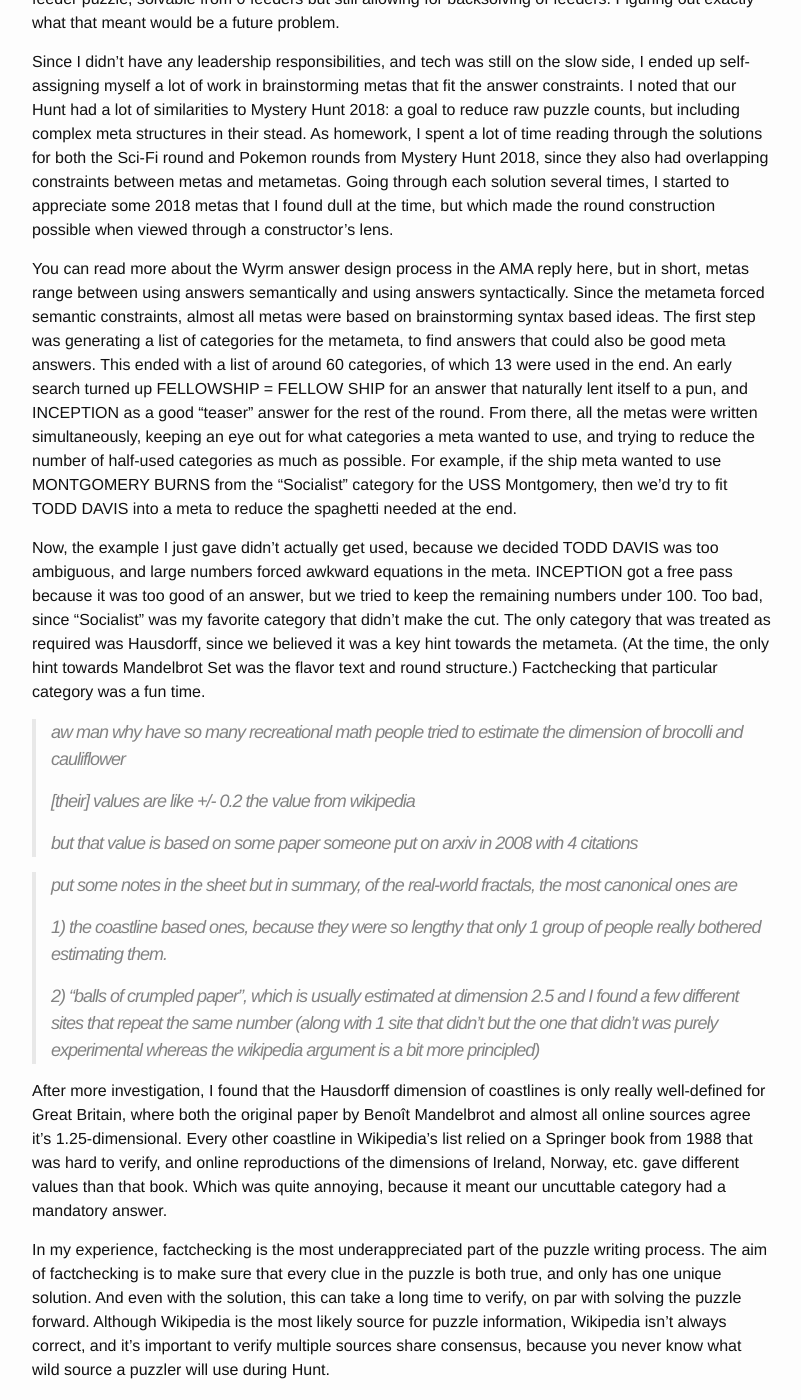
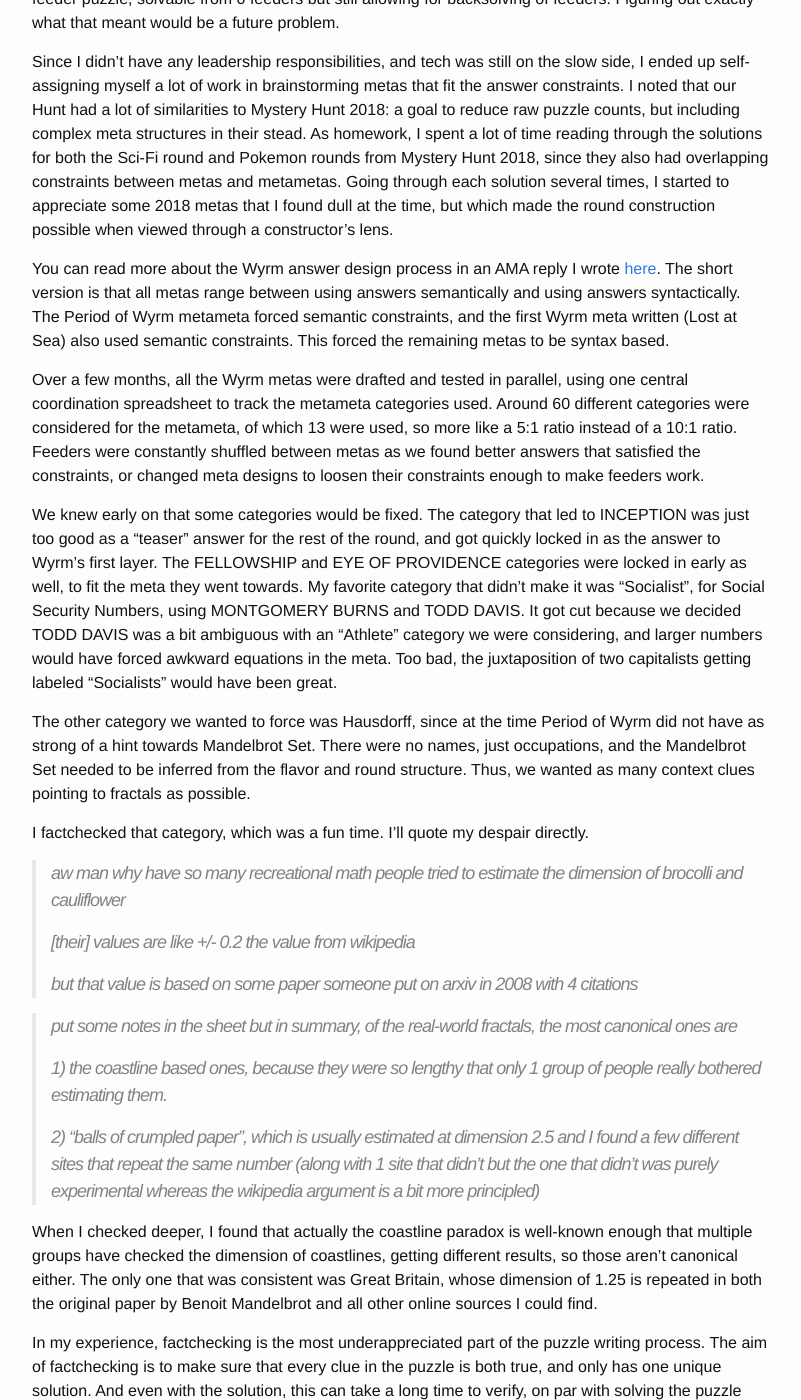
Before and after one commit to alexirpan/alexirpan.github.io, a Jekyll site: the page built from _posts/2023-02-06-mh-2023.markdown, in a window 1280 px wide and 1400 px high, scrolled down 14157 px. Shown: the whole window, without its empty margins (238-1039 px from the left). Built offline with Jekyll 4.4.1, drawn with Linux system fonts in a browser that asks for light colours; nearby versions of some CDN libraries; formulas are drawn with MathJax 3; some of the changed text lies outside the part shown.

Commit message:
Revisions continue

```diff
--- a/_posts/2023-02-06-mh-2023.markdown
+++ b/_posts/2023-02-06-mh-2023.markdown
@@ -647,27 +647,33 @@
 I started to appreciate some 2018 metas that I found dull at the time, but which made the round
 construction possible when viewed through a constructor's lens.
 
-You can read more about the Wyrm answer design process in the AMA reply here, but in short,
-metas range between using answers semantically and using answers syntactically. Since the metameta
-forced semantic constraints, almost all metas were based on brainstorming syntax based ideas.
-The first step was generating a list of categories for the metameta, to find answers that
-could also be good meta answers. This ended with a list of around 60 categories, of which 13 were used in the end.
-An early search turned up FELLOWSHIP = FELLOW SHIP for an
-answer that naturally lent itself to a pun, and INCEPTION as a good "teaser" answer for
-the rest of the round. From there, all the metas were written simultaneously, keeping an
-eye out for what categories a meta wanted to use, and trying to reduce the number of
-half-used categories as much as possible. For example, if the ship meta wanted to
-use MONTGOMERY BURNS from the "Socialist" category for the USS Montgomery, then we'd try
-to fit TODD DAVIS into a meta to reduce the spaghetti
-needed at the end.
-
-Now, the example I just gave didn't actually get used, because we decided TODD DAVIS was too
-ambiguous, and large numbers forced awkward equations in the meta. INCEPTION got a free pass because
-it was too good of an answer, but we tried to keep the remaining numbers under 100. Too bad,
-since "Socialist" was my favorite category that didn't make the cut. The only category that
-was treated as required was Hausdorff, since we believed it was a key hint towards the
-metameta. (At the time, the only hint towards Mandelbrot Set was the flavor text and
-round structure.) Factchecking that particular category was a fun time.
+You can read more about the Wyrm answer design process in an AMA reply I wrote [here](https://www.reddit.com/r/mysteryhunt/comments/10iq756/comment/j5gehcg/). The short version is that all metas
+range between using answers semantically and using answers syntactically. The Period of Wyrm
+metameta forced semantic constraints, and the first Wyrm meta written (Lost at Sea) also used
+semantic constraints. This forced the remaining metas to be syntax based.
+
+Over a few months, all the Wyrm metas were drafted and tested in parallel, using one central
+coordination spreadsheet to track the metameta categories used. Around 60 different categories
+were considered for the metameta, of which 13 were used, so more like a 5:1 ratio instead of
+a 10:1 ratio. Feeders were constantly shuffled between metas as we found better answers that
+satisfied the constraints, or changed meta designs to loosen their constraints enough
+to make feeders work.
+
+We knew early on that some categories would be fixed. The category that led to INCEPTION
+was just too good as a "teaser" answer for the rest of the round, and got quickly locked in
+as the answer to Wyrm's first layer. The FELLOWSHIP and EYE OF PROVIDENCE categories were
+locked in early as well, to fit the meta they went towards. My favorite category that didn't
+make it was "Socialist", for Social Security Numbers, using MONTGOMERY BURNS and TODD DAVIS.
+It got cut because we decided TODD DAVIS was a bit ambiguous with an "Athlete" category we
+were considering, and larger numbers would have forced awkward equations in the meta. Too bad,
+the juxtaposition of two capitalists getting labeled "Socialists" would have been great.
+
+The other category we wanted to force was Hausdorff, since at the time Period of Wyrm did not
+have as strong of a hint towards Mandelbrot Set. There were no names, just occupations, and
+the Mandelbrot Set needed to be inferred from the flavor and round structure. Thus, we wanted
+as many context clues pointing to fractals as possible.
+
+I factchecked that category, which was a fun time. I'll quote my despair directly.
 
 > aw man why have so many recreational math people tried to estimate the dimension of brocolli and cauliflower
 >
@@ -681,40 +687,37 @@
 >
 > 2) "balls of crumpled paper", which is usually estimated at dimension 2.5 and I found a few different sites that repeat the same number (along with 1 site that didn't but the one that didn't was purely experimental whereas the wikipedia argument is a bit more principled)
 
-After more investigation, I found that the Hausdorff dimension of coastlines is only really well-defined
-for Great Britain, where both the original paper by Benoît Mandelbrot and almost all online sources
-agree it's 1.25-dimensional. Every other coastline in Wikipedia's list relied on a Springer book from
-1988 that was hard to verify, and online reproductions of the dimensions of Ireland, Norway, etc. gave
-different values than that book. Which was quite annoying, because it meant our uncuttable category had
-a mandatory answer.
+When I checked deeper, I found that actually the coastline paradox is well-known enough that multiple
+groups have checked the dimension of coastlines, getting different results, so those aren't canonical
+either. The only one that was consistent was Great Britain, whose dimension of 1.25 is repeated in both
+the original paper by Benoit Mandelbrot and all other online sources I could find.
 
 In my experience, factchecking is the most underappreciated part of the puzzle writing process.
 The aim of factchecking is to make sure that every clue in the puzzle is both true, and only
 has one unique solution. And even with the solution, this can take a long time to verify, on par with
 solving the puzzle forward.
 Although Wikipedia is the most likely source for puzzle information, Wikipedia
-isn't always correct, and it's important to verify multiple sources share consensus, because you never
+isn't always correct, and it's important to verify all reasonable sources share consensus. You never
 know what wild source a puzzler will use during Hunt.
 
 (Sometimes, that consensus can be wrong and you still have to go with
 it for the sake of solvability! See Author's Notes for
 [Hibernating and Flying South](https://2021.galacticpuzzlehunt.com/puzzle/hibernating-and-flying-south)
-from GPH 2022. It's unfortunate to propagate falsehoods, but sometimes that's how it goes.)
-
-
-Mid April 2022 - The First Writing Retreat
-------------------------------------------------------------------------------------------
-
-The first writing retreat was not a team-wide gathering. The logistics of gathering everyone was hard,
-and the COVID situation around April was also tenuous in many ways. We decided that instead, we would
-have smaller retreats around geographic hubs, one of them in the Bay Area. The aim was partly to
-do general puzzle writing, and partly to meet people on the team who lived nearby.
-
-We started brainstorming the start of Weaver at this retreat. The full story will come later, but this
-was the first time where Brian mentioned wanting to make an underwater basket weaving puzzle, using
-special ink that dried white and became transparent when wet. The idea sounded **awesome**, so we did
-some brainstorming around what the mechanics should be (different weaving patterns, presumably), as
-well as some exploration into the costs. Then we came across an [Amazon review by one Daniel Egnor](https://www.amazon.com/gp/customer-reviews/R2HQQ7DWE56RY1/ref=cm_cr_dp_d_rvw_ttl?ie=UTF8&ASIN=B086Q344PQ).
+from GPH 2022 for an example, or the Author's Notes for Museum Rules from Mystery Hunt 2023. It's
+unfortunate to propagate falsehoods, but sometimes that's how it goes.)
+
+
+## The First Bay Area Retreat
+
+This year teammate was spread out, with rough hubs around the Bay Area,
+Seattle, and New England. We held a meetup for Bay Area people, for people who felt the COVID exposure
+potential was within their risk tolerance.
+
+We started brainstorming Weaver at this retreat. Much of the work would be done later, but April was when
+Brian first mentioned wanting to make an underwater basket weaving puzzle, using
+special hydrochromic ink that dried white and became transparent when wet. The idea sounded super cool,
+so we did some brainstorming around what the mechanics should be (different weaving patterns, presumably), as
+well as some exploration into the costs. I then found an [Amazon review by one Daniel Egnor](https://www.amazon.com/gp/customer-reviews/R2HQQ7DWE56RY1/ref=cm_cr_dp_d_rvw_ttl?ie=UTF8&ASIN=B086Q344PQ).
 
 > I've tried a bunch of hydrochromic paints and they're all kinda like this one. It's a fun idea in theory -- a paint that goes on white when dry and turns clear when wet, so you can reveal something fun on your shower tile or umbrella or sidewalk.
 >
@@ -725,40 +728,52 @@
 For those who don't know, [Puzzle Hunt Calendar](http://puzzlehuntcalendar.com/) is run by Dan Egnor.
 I assume they're the same person. This was possibly the most helpful Amazon review of all time, and
 it suggested our idea was dead in the water (pun intended).
-
-Still, underwater basket weaving was too compelling to discard entirely, so Brian ordered some to
-experiment with later.
-
-We then moved on to writing a draft of another puzzle:
-
-Broken Wheel
-----------------------------------------------------------------------------------------------
+This was super sad, but underwater basket weaving was too compelling to discard entirely, so Brian
+ordered some to experiment with later.
+
+We then shifted gears to writing puzzles for the newly released Factory meta answers, finishing
+a draft of:
+
+<div class="shaded" markdown="1">
+### Broken Wheel
 
 This is one of those puzzles generated entirely from the puzzle answer. There were a few
-actually-serious proposals about treating the answer as PSY CLONE and doing some Gangnam Style
-shitpost, but, I mean, there's already been one Gangnam Style Mystery Hunt puzzle, it doesn't need
-a second.
-
-Alright, then what is a Psyclone? There are two amusement park rides named the Psyclone, one of which is a spinning ring.
-How about a circular crossword that spins?
+half-serious proposals about treating the answer as PSY CLONE and doing a Gangnam Style
+shitpost, but they died after I said ["It's been done"](https://puzzles.mit.edu/2013/coinheist.com/feynman/sages_style/index.html).
+
+Alright, what is a Psyclone? There are two amusement park rides named the Psyclone, one of which is a spinning ring.
+How about a circular crossword that spins? That naturally led to the rotation mechanic.
 There were some
 concerns about constraints, but I cited [Remy](https://puzzles.mit.edu/2022/puzzle/remy/) from
 Mystery Hunt 2022 to argue that it'd be okay to not check every square of the crossword.
-This is the kind of puzzle that was easy to construct in parallel. I guess that shouldn't be
+The entire first draft was written in a few hours, since we had a lot of people and it was
+very easy to construct in parallel. I guess that shouldn't be
 surprising, since crosswords are easy to solve in parallel too.
 
 Enumerations were added in the middle of the first testsolve because it was too hard to get
 started without them. As for the final rotation, we went through many iterations of
 flavortext and clue highlighting, before settling on placing the important clue first and
 mentioning "Perhaps they can be rotated" directly in the flavortext. "Rotated"
-in particular (over "spin" or "realigned") seemed to be the magic word that got testers on the
-right idea.
-
-
-Late April 2022 - "I Have a Conspiracy"
-------------------------------------------------------------------------------------------
-
-By now, the general shape of the AI rounds had been picked: Wyrm, Boötes, Eye, and Conjuri.
+in particular (over "spin" or "realigned") seemed to be the magic word that got testers thinking
+about the right idea. It was a good reminder of how much subconscious processing people do
+in puzzlehunts.
+</div>
+
+## "I Have a Conspiracy"
+
+It is late April, and the round structure of Hunt is starting to solidify.
+
+* Five Museum rounds, that will combine into one metameta where both the metas and feeders are important.
+* Three Factory rounds, one of which will be about solvers "creating their own round" (this would
+later evolve into the Hall of Innovation)
+* Four AI rounds, where the four AIs are locked in as Wyrm, Boötes, Eye, and Conjuri. These are the
+four AI ideas that have the most partial progress. There wasn't a formal selection process for this,
+it was more that team effort needed to be directed elsewhere.
+
+The aim is to write a shorter Hunt of around 150-160 puzzles, rather than 190-200 puzzles. Sometime
+earlier in the year, we had a discussion
+
+
 Also around this time, the story team was brainstorming how to convey the midpoint capstone of the
 hunt, where solvers would reactivate old AIs, teammate would shut down Mystery Hunt, and solvers would
 repower the factory by solving scraps of puzzles leftover in the factory post-shutdown.
```
Also changed, not shown: other parts of _posts/2023-02-06-mh-2023.markdown (+1 -1 lines).
